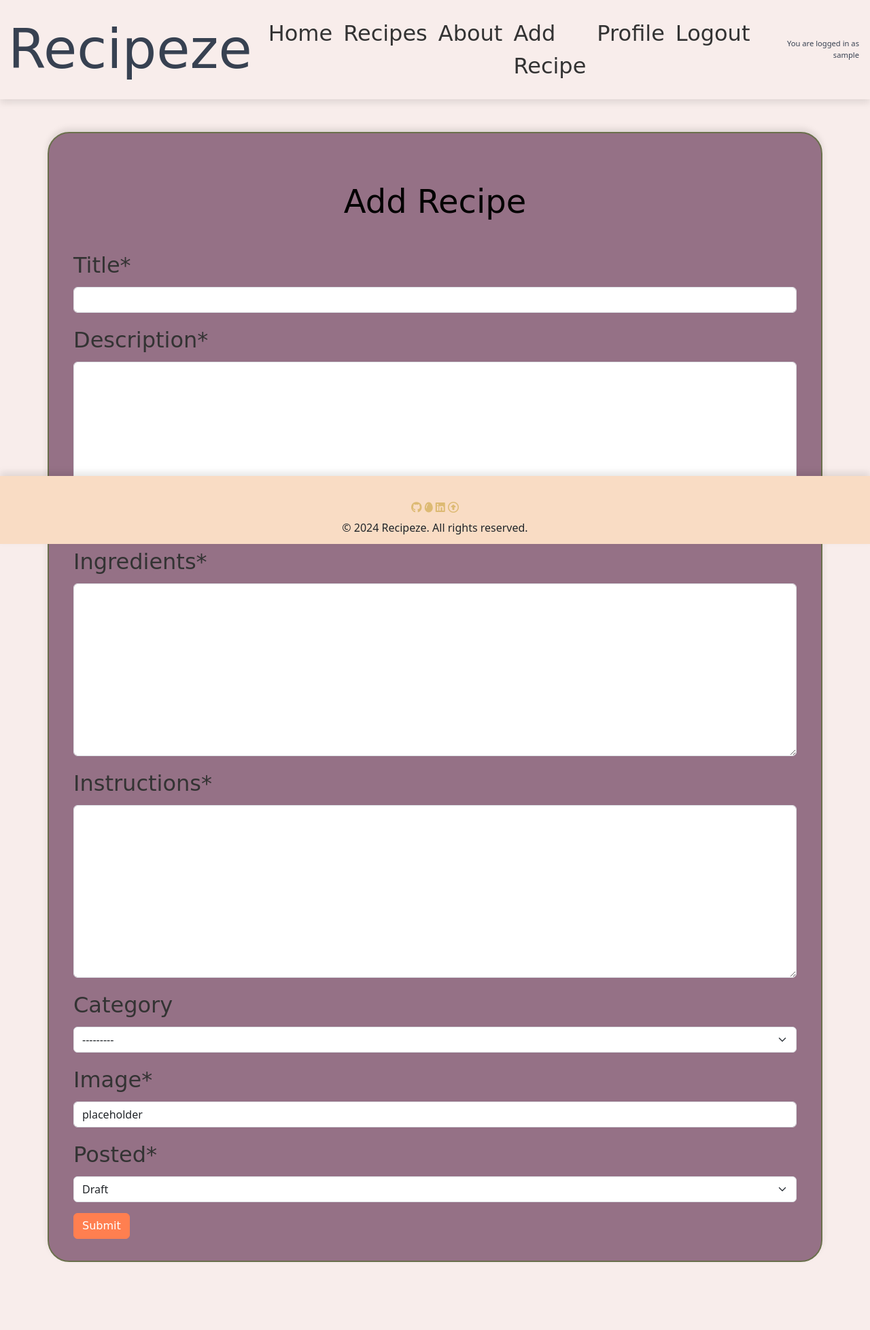
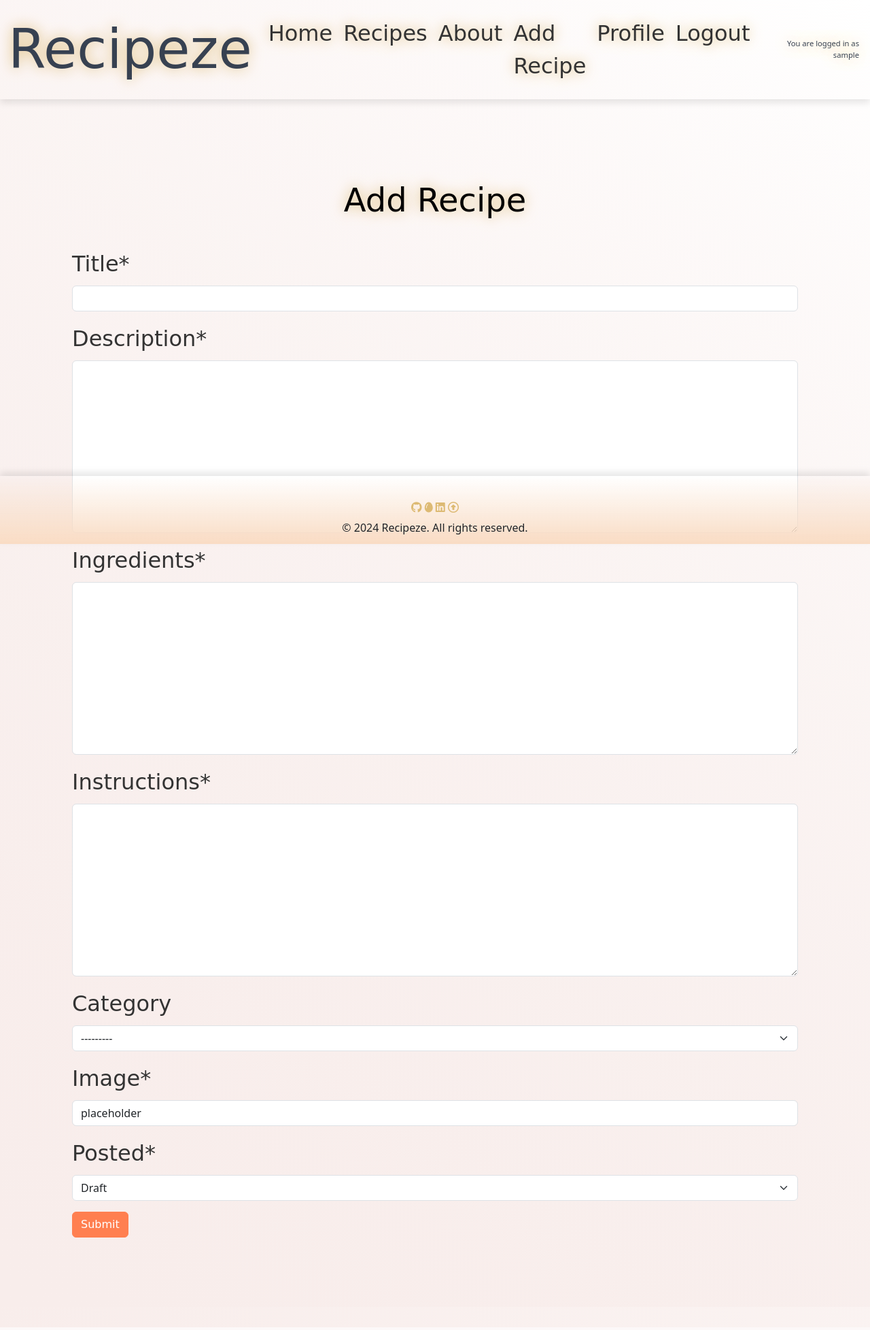
Before and after one commit to CiaranBrain/Recipeze, a Django app: page /recipes/add_recipe/ in a window 1280 px wide. Shown: the whole page at 68% size. Run offline with Django 4.2, Linux system fonts and the light colour scheme; a user stored in the database is signed in; tables that the repository leaves empty hold one stand-in row (values such as "Sample post"); some libraries are stand-ins or nearby versions; some web fonts are replaced.

Commit message:
changed css styling on footer, h2, navbar, navbrand, cleaned code

```diff
--- a/recipe/templates/recipes_list.html
+++ b/recipe/templates/recipes_list.html
@@ -7,7 +7,7 @@
 
 
 <div class="container">
-  <h1 class="mb-4">Recipes</h1>
+  <h2 class="mb-4">Recipes</h2>
   <div class="row row-cols-1 row-cols-md-3 g-4">
     {% for recipe in recipes %}
     <div class="col">
--- a/recipe/views.py
+++ b/recipe/views.py
@@ -7,6 +7,7 @@ from django.views.generic import ListView, DetailView
 from django.contrib import messages
 
 import cloudinary.uploader
+
 
 # Recipe List View for a list view in html
 class RecipeListView(ListView):
@@ -18,13 +19,15 @@ class RecipeListView(ListView):
     def get_queryset(self):
         return Recipe.objects.filter(posted=1).order_by('-created_on')
 
+
 # comment section
 @login_required
 def add_comment(request, recipe_id):
     recipe = get_object_or_404(Recipe, pk=recipe_id)
     if request.method == 'POST':
         comment_text = request.POST.get('comment')
-        Comment.objects.create(author=request.user, recipe=recipe, comment = comment_text)
+        Comment.objects.create(author=request.user, recipe=recipe,
+                               comment=comment_text)
         messages.add_message(
             request, messages.SUCCESS,
             'Comment submitted'
@@ -35,8 +38,9 @@ def add_comment(request, recipe_id):
 
 @login_required
 def edit_comment(request, recipe_id, comment_id):
-    comment = get_object_or_404(Comment, pk=comment_id, recipe_id=recipe_id, author=request.user)
-    recipe = get_object_or_404(Recipe, pk=recipe_id)  #needed this to redirect correctly
+    comment = get_object_or_404(Comment, pk=comment_id, recipe_id=recipe_id,
+                                author=request.user)
+    recipe = get_object_or_404(Recipe, pk=recipe_id)
     if request.method == 'POST':
         comment_text = request.POST.get('comment')
         if comment_text:
@@ -49,10 +53,12 @@ def edit_comment(request, recipe_id, comment_id):
             return redirect('recipe_detail', recipe_id=recipe.id)
     return render(request, 'edit_comment.html', {'comment': comment})
 
+
 @login_required
 def delete_comment(request, recipe_id, comment_id):
-    comment = get_object_or_404(Comment, pk=comment_id, recipe_id=recipe_id, author=request.user)
-    recipe = get_object_or_404(Recipe, pk=recipe_id)  #needed this to redirect correctly
+    comment = get_object_or_404(Comment, pk=comment_id, recipe_id=recipe_id,
+                                author=request.user)
+    recipe = get_object_or_404(Recipe, pk=recipe_id)
     if request.method == 'POST':
         comment.delete()
         messages.add_message(
@@ -61,6 +67,7 @@ def delete_comment(request, recipe_id, comment_id):
             )
         return redirect('recipe_detail', recipe_id=recipe.id)
     return render(request, 'delete_comment.html', {'comment': comment})
+
 
 # Detailed Recipe view
 class RecipeDetailView(DetailView):
@@ -74,8 +81,10 @@ class RecipeDetailView(DetailView):
 
     def get_context_data(self, **kwargs):
         context = super().get_context_data(**kwargs)
-        context['comments'] = Comment.objects.filter(recipe=self.get_object()).order_by('-created_on')
+        context['comments'] = Comment.objects.filter(
+            recipe=self.get_object()).order_by('-created_on')
         return context
+
 
 # Add edit or delete recipe
 @login_required
@@ -95,6 +104,7 @@ def add_recipe(request):
         form = RecipeForm()
     return render(request, 'add_recipe.html', {'form': form})
 
+
 @login_required
 def edit_recipe(request, recipe_id):
     recipe = get_object_or_404(Recipe, pk=recipe_id)
@@ -111,6 +121,7 @@ def edit_recipe(request, recipe_id):
         form = RecipeForm(instance=recipe)
     return render(request, 'edit_recipe.html', {'form': form})
 
+
 @login_required
 def delete_recipe(request, recipe_id):
     recipe = get_object_or_404(Recipe, pk=recipe_id)
@@ -122,5 +133,3 @@ def delete_recipe(request, recipe_id):
             )
         return redirect('recipe-list')
     return render(request, 'delete_recipe.html', {'recipe': recipe})
-
-# UserProfile section
--- a/static/css/style.css
+++ b/static/css/style.css
@@ -40,6 +40,7 @@ body {
   min-height: 100vh;
   padding-bottom: 30px;
   background-color: #F8EDEB;
+  background: linear-gradient(35deg, rgba(248, 237, 235, 1), transparent);
 }
 
 h2{
@@ -51,6 +52,7 @@ h2{
   padding: 3rem;
   padding-bottom: 1rem;
   margin: 0 auto;
+  text-shadow: 0 0 20px rgba(221, 186, 115, 1);
 }
 
 .row {
@@ -77,6 +79,7 @@ h6{
   font-style: normal;
   font-size: 5rem;
   color: var(--font);
+  text-shadow: 0 0 20px rgba(221, 186, 115, 1);
 }
 
 .navbar {
@@ -92,6 +95,7 @@ h6{
   font-size: 2rem;
   color: #333;
   position: relative;
+  text-shadow: 0 0 20px rgba(221, 186, 115, 1);
 }
 
 .navbar-nav .nav-link::after {
@@ -104,6 +108,7 @@ h6{
   bottom: -2px;
   left: 0;
   transition: width 0.3s ease;
+
 }
 
 .navbar-nav .nav-link:hover::after {
@@ -112,12 +117,13 @@ h6{
 
 .logged-in p {
   font-size: 0.7rem;
+  text-shadow: 0 0 20px rgba(221, 186, 115, 1);
 }
 /* -------------------------------------------------- */
 
 /* ---------------------Footer Styling----------------------------- */
 .footer {
-  background-color: #F9DCC4;
+  background: linear-gradient(0deg, rgba(249, 220, 196, 1), transparent);
   position: fixed;
   bottom: 0;
   height: 100px;
@@ -164,6 +170,15 @@ h6{
   font-size: 5rem;
 }
 
+.jumbo-textbckgrd > h1,
+.jumbo-textbckgrd > p {
+  text-shadow: 0 0 20px black;
+}
+
+.jumbo-bckgrd {
+  /* background: linear-gradient(35deg, rgba(249, 220, 196, 1), transparent); */
+    }
+
 .btn-primary {
   background-color: #ff7f50;
   border-color: #ff7f50;
@@ -198,6 +213,7 @@ h6{
   font-style: normal;
   font-size: 3rem;
   padding: 3rem;
+  text-shadow: 0 0 20px rgba(221, 186, 115, 1);
 }
 
 .menu-img {
@@ -223,10 +239,7 @@ span {
 
 /* ---------------------Add Recipe HTML----------------------------- */
 .recipe-form {
-  background-color: #957186;
-  box-shadow: 0px -5px 10px rgba(0, 0, 0, 0.1);
   border-radius: 2rem;
-  border: 2px solid var(--newfont);
   margin: 0 auto;
 }
 
--- a/templates/account/login.html
+++ b/templates/account/login.html
@@ -9,7 +9,7 @@
 
 {% block content %}
 <div class="container text-center">
-  <h1>{% trans "Sign In" %}</h1>
+  <h2>{% trans "Sign In" %}</h2>
 
   <p>{% blocktrans %}If you have not created an account yet, then please
   <a href="{{ signup_url }}">sign up</a> first.{% endblocktrans %}</p>
--- a/templates/account/logout.html
+++ b/templates/account/logout.html
@@ -6,7 +6,7 @@
 
 {% block content %}
 <div class="container text-center">
-  <h1>{% trans "Sign Out" %}</h1>
+  <h2>{% trans "Sign Out" %}</h2>
 
   <p>{% trans 'Are you sure you want to sign out?' %}</p>
 
--- a/templates/account/signup.html
+++ b/templates/account/signup.html
@@ -6,7 +6,7 @@
 
 {% block content %}
 <div class="container text-center">
-  <h1>{% trans "Sign Up" %}</h1>
+  <h2>{% trans "Sign Up" %}</h2>
 
   <p>{% blocktrans %}Already have an account? Then please <a href="{{ login_url }}">sign in</a>.{% endblocktrans %}</p>
 
```
Also changed, not shown: config/settings.py (+6 -7 lines), home/templates/index.html (+4 -4 lines), recipe/admin.py (+5 -4 lines), recipe/forms.py (+3 -6 lines), recipe/models.py (+7 -2 lines), recipe/urls.py (+15 -7 lines).
